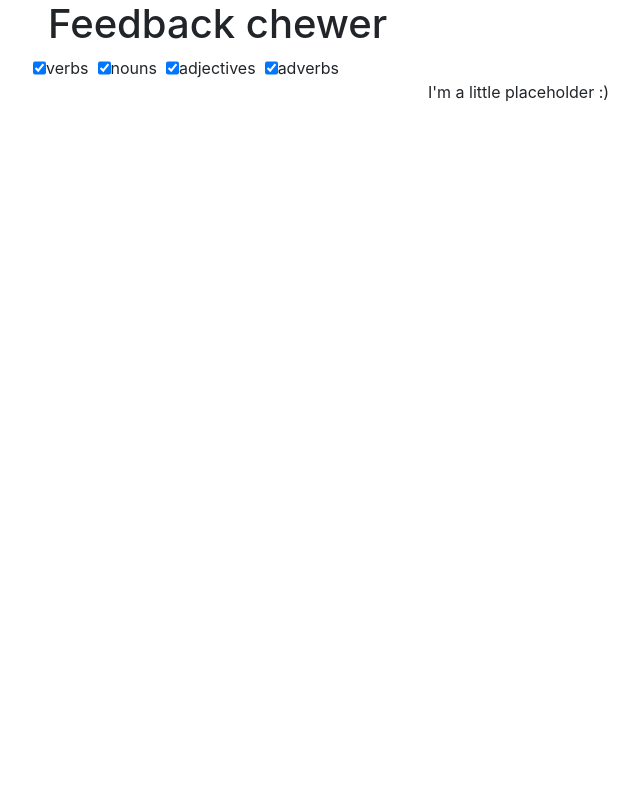
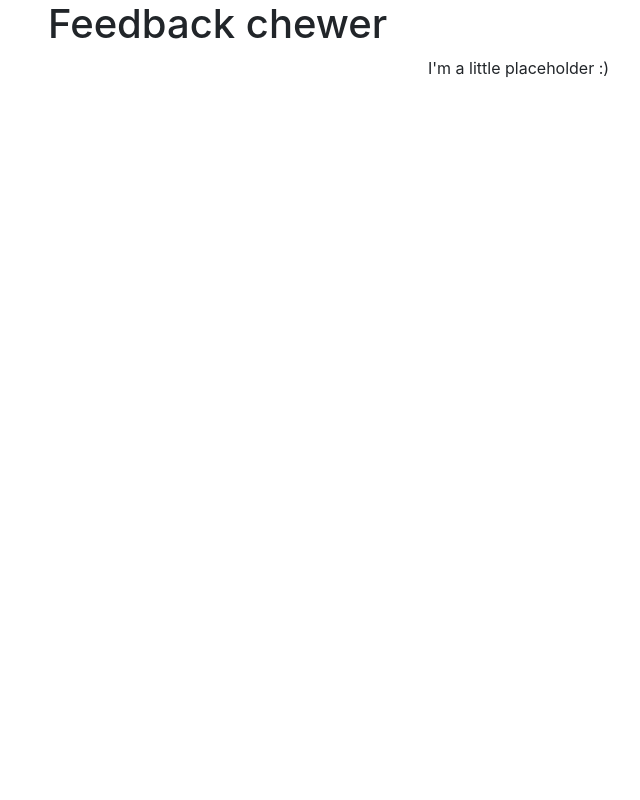
Before and after one commit to voidcase/feedback-chewer, a Flask app: page / in a window 1280 px wide. Shown: the whole page, without its empty margins (37-677 px from the left). Run offline with Flask 2, Linux system fonts and the light colour scheme; data that the repository does not hold is empty; parts of the project's set-up code (start-up, migrations or seed data) failed here and were passed over; some libraries are stand-ins or nearby versions.

Commit message:
NO CHECKBOXES!

```diff
--- a/static/app.js
+++ b/static/app.js
@@ -22,6 +22,7 @@ $(document).ready(function() {
     $.ajax({
         url: '/keywords',
         dataType: 'json',
+//        data: {checkboxes: $('#type-checkboxes').children().filter((x,y) => y.checked).map((x,y) => y.id).toArray()},
         success: function(response) {
             var listItems = response.map(item => $('<li></li>')
                 .addClass('list-group-item list-group-item-action')
--- a/templates/overview.html
+++ b/templates/overview.html
@@ -16,16 +16,16 @@
     <div class="page-header">
         <h1 id="header">Feedback chewer</h1>
     </div>
-    <div class="row">
-        <div class="col-xs-12" id="control-bar">
-            <div class="input-group" id="type-checkboxes">
-                <input type="checkbox" id="include-verbs" checked> verbs &nbsp;
-                <input type="checkbox" id="include-nouns" checked> nouns &nbsp;
-                <input type="checkbox" id="include-adjectives" checked> adjectives &nbsp;
-                <input type="checkbox" id="include-adverbs" checked> adverbs &nbsp;
-            </div>
-        </div>
-    </div>
+    <!--<div class="row">-->
+        <!--<div class="col-xs-12" id="control-bar">-->
+            <!--&lt;!&ndash;<div class="input-group" id="type-checkboxes">&ndash;&gt;-->
+                <!--&lt;!&ndash;<input type="checkbox" id="include-verbs" checked> verbs &nbsp;&ndash;&gt;-->
+                <!--&lt;!&ndash;<input type="checkbox" id="include-nouns" checked> nouns &nbsp;&ndash;&gt;-->
+                <!--&lt;!&ndash;<input type="checkbox" id="include-adjectives" checked> adjectives &nbsp;&ndash;&gt;-->
+                <!--&lt;!&ndash;<input type="checkbox" id="include-adverbs" checked> adverbs &nbsp;&ndash;&gt;-->
+            <!--&lt;!&ndash;</div>&ndash;&gt;-->
+        <!--</div>-->
+    <!--</div>-->
     <div class="row">
         <div class="col-sm-4">
             <ul class="list-group" id="keyword-list"></ul>
```
